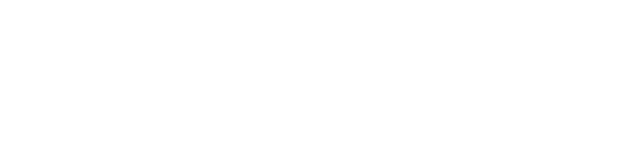
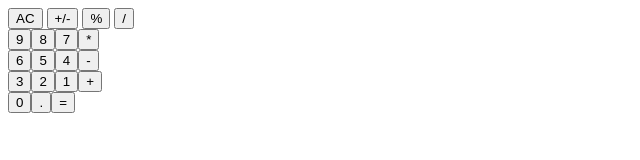
Before and after one commit to AndreaRotunno/odin-calculator, a plain HTML site: page index.html in a window 1280 px wide. Shown: the whole page, without its empty margins (0-640 px from the left). Drawn offline with Linux system fonts and the light colour scheme.

Commit message:
add buttons

```diff
--- a/index.html
+++ b/index.html
@@ -7,5 +7,23 @@
     <script src="index.js" defer></script>
     <link rel="stylesheet" href="style.css" />
   </head>
-  <body></body>
+  <body>
+    <div id="container">
+      <div id="display"></div>
+      <div class="row">
+        <button>
+            AC
+        </button>
+        <button>
+            +/-
+        </button>
+        <button>%</button>
+        <button>/</button>
+      </div>
+      <div class="row"><button>9</button><button>8</button><button>7</button><button>*</button></div>
+      <div class="row"><button>6</button><button>5</button><button>4</button><button>-</button></div>
+      <div class="row"><button>3</button><button>2</button><button>1</button><button>+</button></div>
+      <div class="row"><button>0</button><button>.</button><button>=</button></div>
+    </div>
+  </body>
 </html>
```
